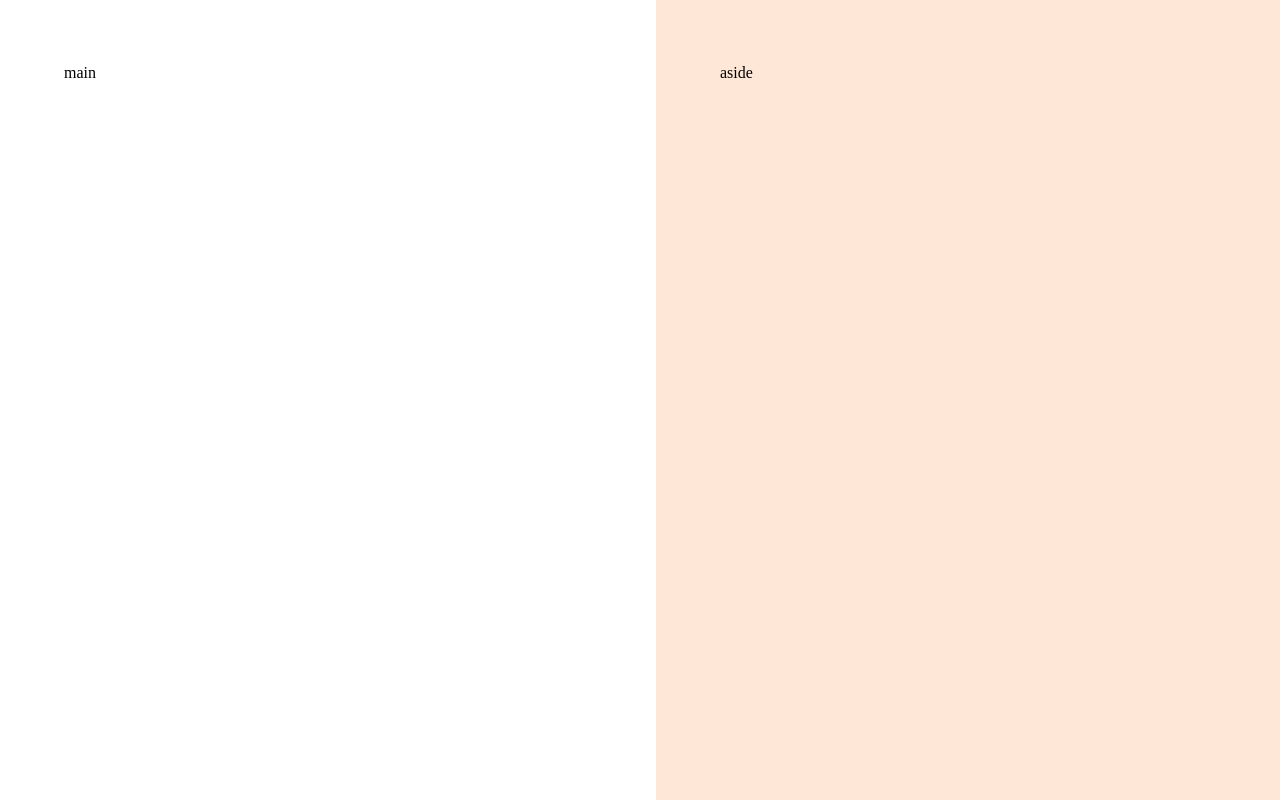
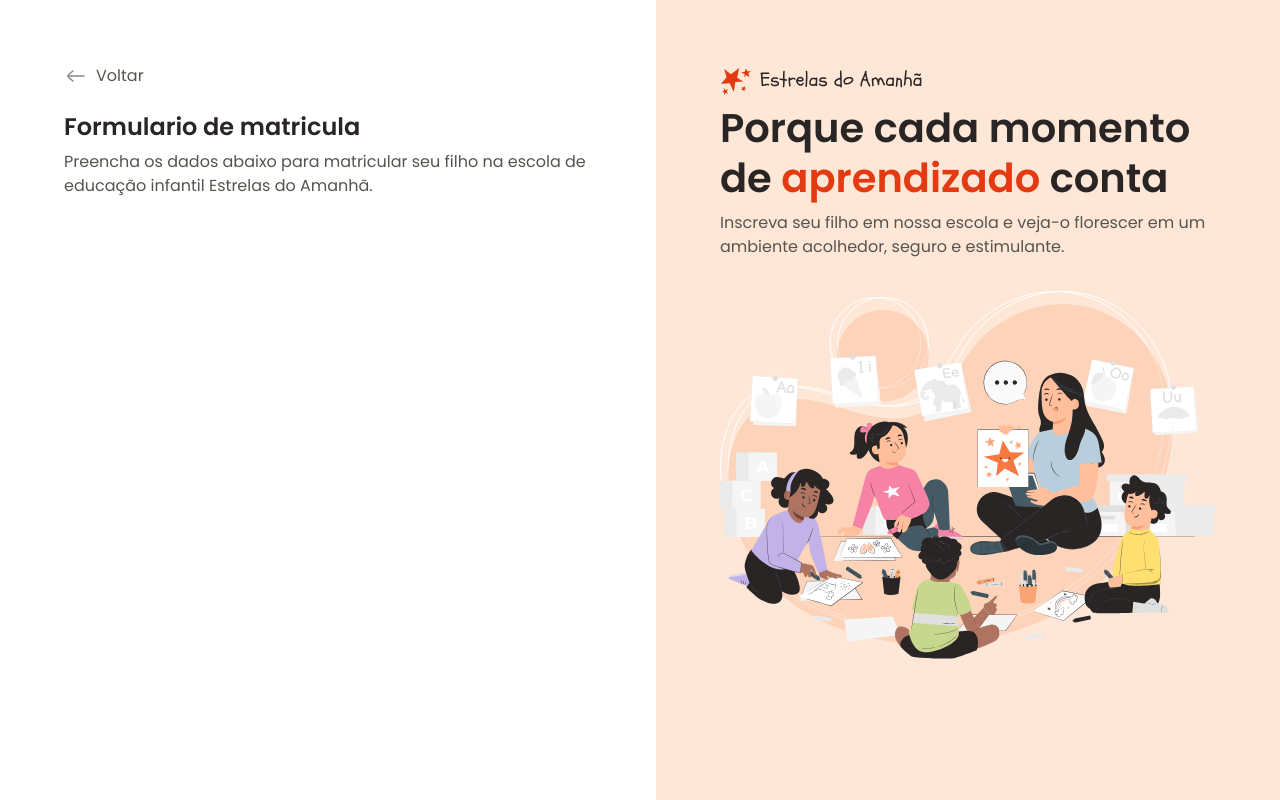
Before and after one commit to Carlosfagomes/formulario-de-matricula, a plain HTML site: page index.html in a window 1280 px wide. Drawn offline with Linux system fonts and the light colour scheme.

Commit message:
main content and aside content

```diff
--- a/index.html
+++ b/index.html
@@ -13,12 +13,33 @@
     <div id="app">
         <main>
             <div class="main-container">
-                main
+                <div class="back">
+                    <img src="assets/icons/arrow-left-02.svg" alt="seta para a esquerda">
+                    <span>Voltar</span>
+                </div>
+
+                <h1>Formulario de matricula</h1>
+                <p>Preencha os dados abaixo para matricular seu filho
+                    na escola de educação infantil Estrelas do Amanhã.</p>
             </div>
         </main>
         <aside>
             <div class="aside-container">
-                aside
+                <header>
+                    <img src="assets/logo.svg" alt="Estrelas do Amanha">
+                    <h2>
+                        Porque cada momento de
+                        <span>
+                            aprendizado
+                        </span>
+                        conta
+                    </h2>
+                    <p>Inscreva seu filho em nossa escola e veja-o
+                        florescer em um ambiente acolhedor, seguro e
+                        estimulante.
+                    </p>
+                </header>
+                <img src="assets/Illustration.svg" alt="Desenho de uma professora ensinando desenho a classes ou falando sobre arte">
             </div>
         </aside>
     </div>
--- a/styles/global.css
+++ b/styles/global.css
@@ -25,4 +25,16 @@
 
 body {
     overflow: hidden;
+
+    font: var(--text);
+    color: var(--text-secondary);
 }
+
+h1, h2 {
+    color: var(--text-primary);
+}
+
+img {
+    max-width: 100%;
+    height: auto;
+}
--- a/styles/layout.css
+++ b/styles/layout.css
@@ -14,6 +14,18 @@ main {
         max-width: 33rem;
         margin-left: auto;
     }
+
+    & .back {
+        display: flex;
+        align-items: center;
+        gap: .5rem;
+        margin-bottom: 1.5rem;
+    }
+
+    & h1 {
+        font: 600 1.5rem/1.25 var(--font-family);
+        margin-bottom: .5rem;
+    }
 }
 
 aside {
@@ -22,5 +34,18 @@ aside {
 
     & .aside-container {
         max-width: 31rem;
+
+        & > img {
+            margin-top: 2rem;
+        }
+    }
+
+    & h2 {
+        font: 600 2.5rem/1.25 var(--font-family);
+        margin-bottom: .5rem;
+    }
+
+    & span {
+        color: var(--text-highlight);
     }
 }
```
